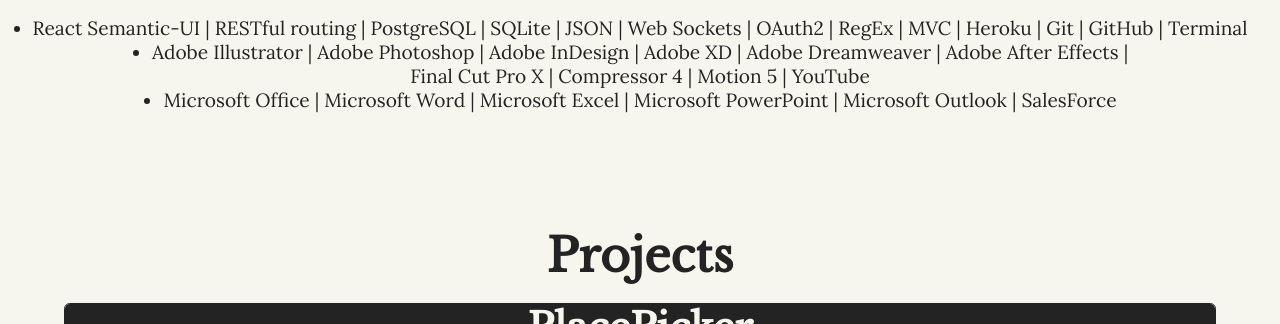
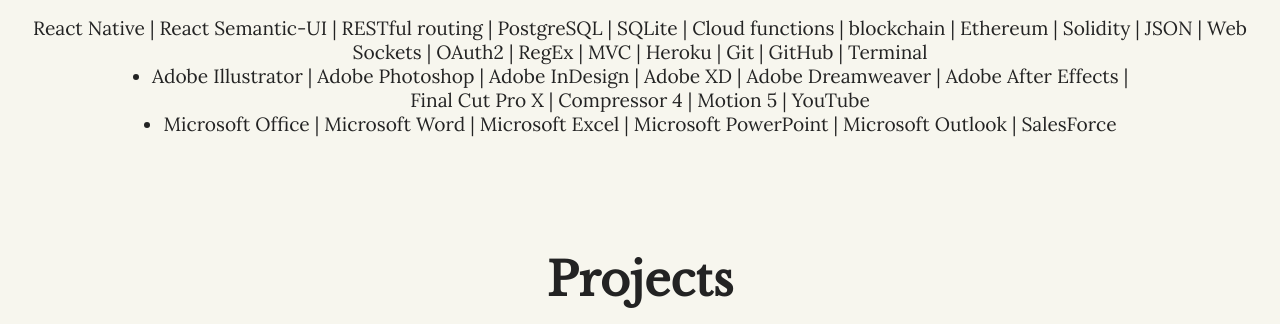
Before and after one commit to BryantCabrera/bryantcabrera, a website: page index.html in a window 1280 px wide. Shown: the part 1206-1530 px from the top of the page. Drawn offline with nearby package versions, Linux system fonts and the light colour scheme.

Commit message:
Bryant updates skills.

```diff
--- a/index.html
+++ b/index.html
@@ -142,7 +142,7 @@
             <p class="skill__text">SQL</p>
         </div>
         <ul class="skills__list">
-            <li class="skills__list--item">React Semantic-UI | RESTful routing | PostgreSQL | SQLite | JSON | Web Sockets | OAuth2 | RegEx | MVC | Heroku | Git | GitHub | Terminal</li>
+            <li class="skills__list--item">React Native | React Semantic-UI | RESTful routing | PostgreSQL | SQLite | Cloud functions | blockchain | Ethereum | Solidity | JSON | Web Sockets | OAuth2 | RegEx | MVC | Heroku | Git | GitHub | Terminal</li>
             <li class="skills__list--item">Adobe Illustrator | Adobe Photoshop | Adobe InDesign | Adobe XD | Adobe Dreamweaver | Adobe After Effects |<br> Final Cut Pro X | Compressor 4 | Motion 5 | YouTube</li>
             <li class="skills__list--item">Microsoft Office | Microsoft Word | Microsoft Excel | Microsoft PowerPoint | Microsoft Outlook | SalesForce</li>
         </ul>
```
